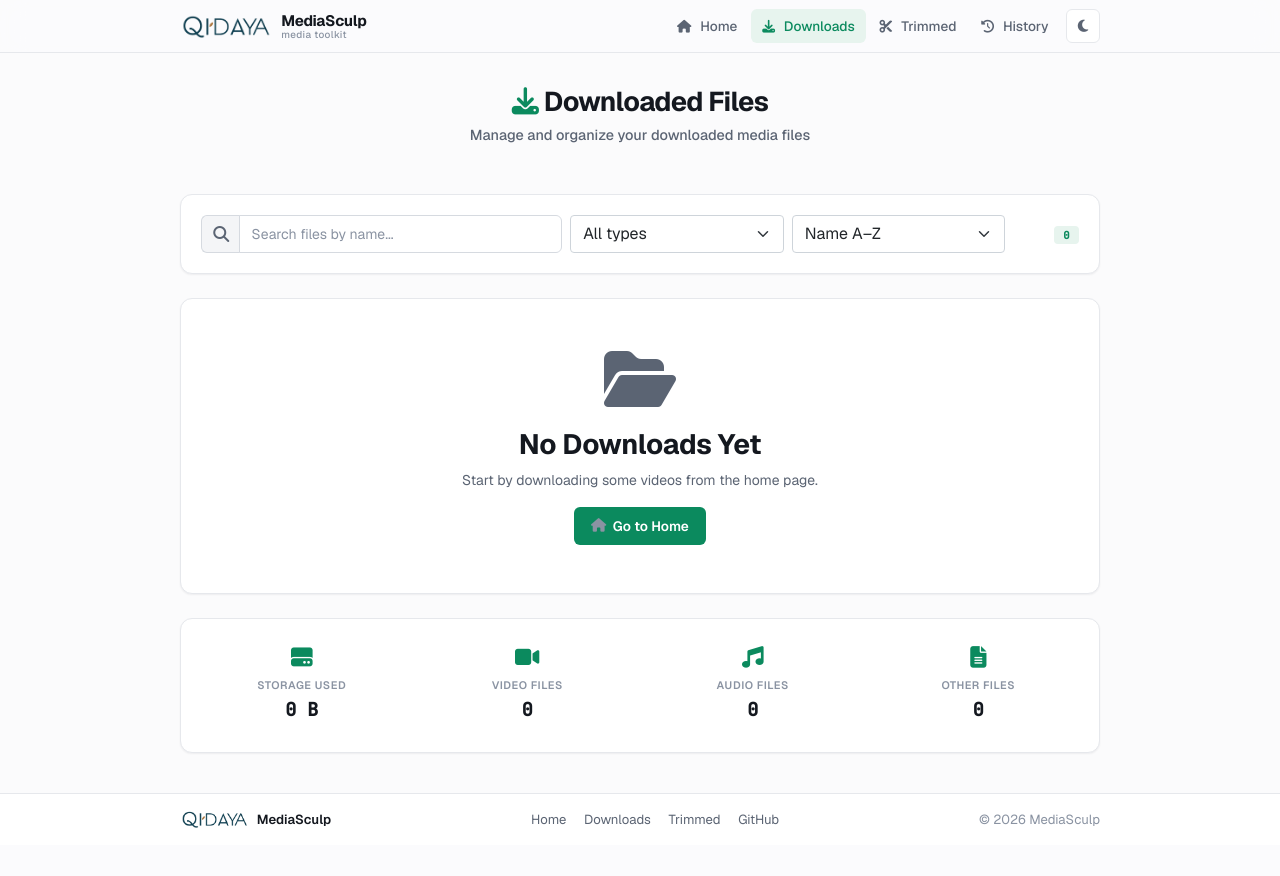
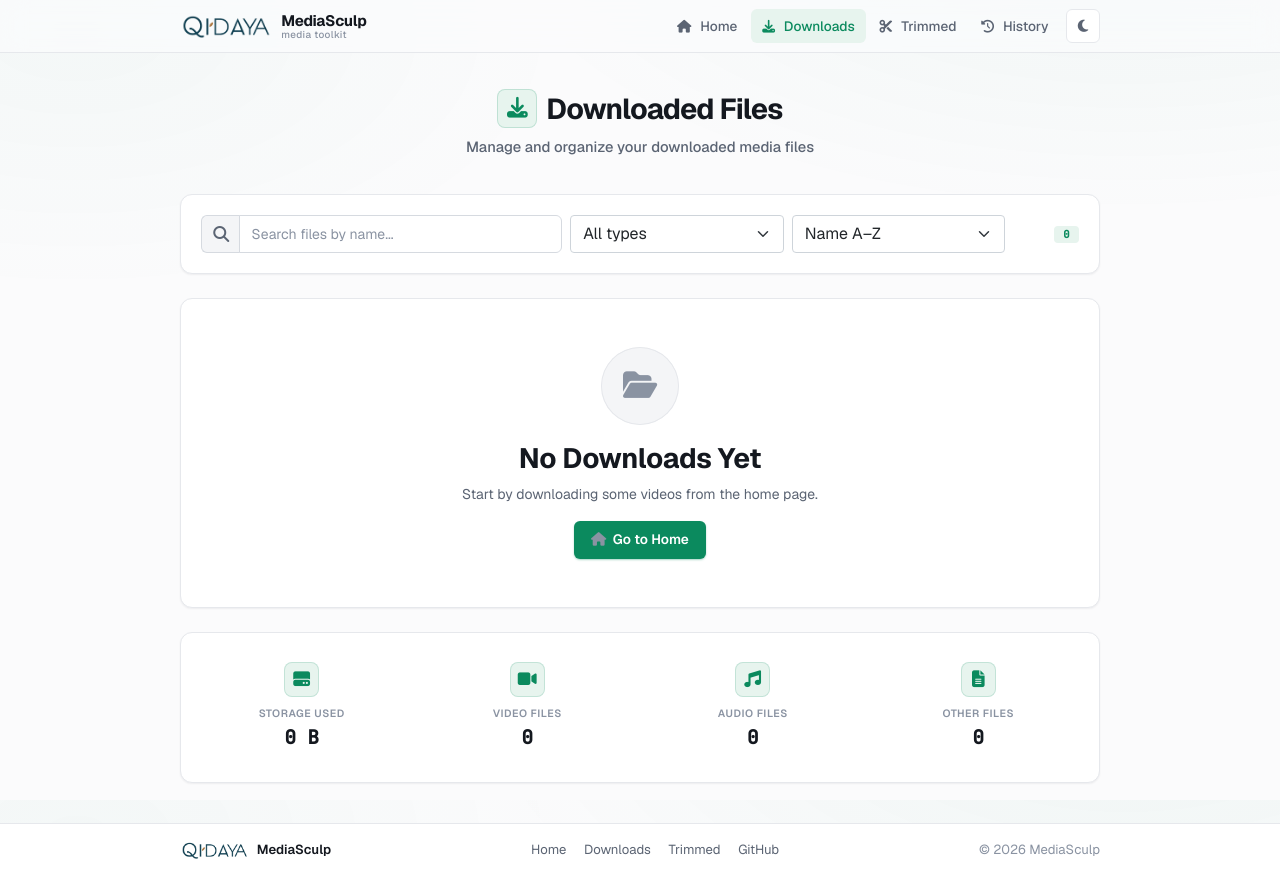
Before and after one commit to bomino/MediaSculp2.0, a Flask app: page /downloads in a window 1280 px wide. Before the commit the page ends 828 px from the top, so only its background shows below. Run offline with Flask 3, Linux system fonts and the light colour scheme; data that the repository does not hold is empty; some libraries are stand-ins or nearby versions.

Commit message:
Polish the UI across every page (light + dark)
A cohesive visual pass within the existing emerald/token system: subtle
layered background depth, a chip-framed hero icon, status/type badges as
pills with a state dot, table rhythm plus an accent bar on row hover,
composed empty states (icon in a soft circle), stat tiles with chip icons,
a gradient progress bar, and depth on primary buttons. Also fixes action
buttons wrapping (white-space: nowrap). Shared CSS, so all pages benefit.

Co-Authored-By: Claude Opus 4.8 (1M context) <noreply@anthropic.com>
Claude-Session: https://claude.ai/code/session_01JfnxF37V1LaWC7sCK9qzfo

```diff
--- a/static/styles.css
+++ b/static/styles.css
@@ -5,7 +5,8 @@
     --font-mono: 'JetBrains Mono', ui-monospace, 'SF Mono', Menlo, Consolas, monospace;
 
     --bg: #FBFBFC;
-    --bg-tint: transparent;
+    --bg-tint: radial-gradient(1100px 520px at 88% -12%, rgba(11, 138, 94, 0.05), transparent 60%),
+               radial-gradient(900px 480px at 6% 4%, rgba(11, 138, 94, 0.03), transparent 55%);
     --surface: #FFFFFF;
     --surface-2: #F4F5F7;
     --surface-glass: rgba(251, 251, 252, 0.72);
@@ -264,25 +266,42 @@ a:hover { color: var(--accent-hover); }
 /* Hero */
 .hero-section {
     text-align: center;
-    margin-bottom: 1.5rem;
-    padding: 0.5rem 0;
+    margin-bottom: 1.75rem;
+    padding: 0.75rem 0 0.5rem;
 }
 
 .hero-title {
-    font-size: 1.7rem;
-    font-weight: 700;
+    font-size: 1.8rem;
+    font-weight: 720;
     color: var(--text);
-    letter-spacing: -0.025em;
-    margin-bottom: 0.35rem;
+    letter-spacing: -0.028em;
+    margin-bottom: 0.45rem;
     text-wrap: balance;
+    display: inline-flex;
+    align-items: center;
+    gap: 0.6rem;
 }
 
-.hero-title i { color: var(--accent); }
+.hero-title i {
+    color: var(--accent);
+    background: var(--accent-weak);
+    width: 1.9em;
+    height: 1.9em;
+    display: inline-flex;
+    align-items: center;
+    justify-content: center;
+    border-radius: var(--r-md);
+    font-size: 0.72em;
+    box-shadow: inset 0 0 0 1px color-mix(in srgb, var(--accent) 18%, transparent);
+}
 
 .hero-subtitle {
-    font-size: 0.9rem;
+    font-size: 0.92rem;
     color: var(--text-muted);
     font-weight: 450;
+    max-width: 60ch;
+    margin: 0 auto;
+    text-wrap: balance;
 }
 
 /* Segmented tab control */
@@ -523,6 +542,7 @@ select.form-control {
     color: var(--btn-fg);
     cursor: pointer;
     text-decoration: none;
+    white-space: nowrap;
     transition: transform var(--dur) var(--ease), background var(--dur) var(--ease), border-color var(--dur) var(--ease), box-shadow var(--dur) var(--ease);
 }
 
@@ -534,8 +554,10 @@ select.form-control {
     --btn-bg: var(--accent);
     --btn-fg: var(--accent-contrast);
     --btn-bd: transparent;
+    box-shadow: 0 1px 2px color-mix(in srgb, var(--accent) 35%, transparent);
 }
-.btn-primary:hover { background: var(--accent-hover); border-color: transparent; box-shadow: var(--shadow-sm); }
+.btn-primary:hover { background: var(--accent-hover); border-color: transparent; box-shadow: 0 4px 12px -2px color-mix(in srgb, var(--accent) 45%, transparent); }
+.btn-primary:active { box-shadow: 0 1px 2px color-mix(in srgb, var(--accent) 35%, transparent); }
 
 .btn-success {
     --btn-bg: var(--accent);
@@ -842,18 +888,29 @@ select.form-control {
 .upload-area .upload-icon { font-size: 2.25rem; color: var(--accent); margin-bottom: 0.75rem; }
 
 /* Stat tiles (downloads / trimmed footers) */
-.stat { text-align: center; padding: 0.5rem 0.25rem; }
-.stat i { font-size: 1.35rem; color: var(--accent); }
+.stat { text-align: center; padding: 0.6rem 0.4rem; }
+.stat i {
+    font-size: 1.05rem;
+    color: var(--accent);
+    background: var(--accent-weak);
+    width: 2.2rem;
+    height: 2.2rem;
+    display: inline-flex;
+    align-items: center;
+    justify-content: center;
+    border-radius: var(--r-md);
+    box-shadow: inset 0 0 0 1px color-mix(in srgb, var(--accent) 16%, transparent);
+}
 .stat h6 {
-    font-size: 0.68rem;
+    font-size: 0.66rem;
     text-transform: uppercase;
     letter-spacing: 0.05em;
     color: var(--text-faint);
-    margin: 0.5rem 0 0.2rem;
+    margin: 0.6rem 0 0.2rem;
     font-weight: 600;
 }
 .stat p {
-    font-size: 1.15rem;
+    font-size: 1.2rem;
     font-weight: 680;
     margin: 0;
     color: var(--text);
@@ -942,6 +999,20 @@ video.rounded, video.shadow-sm { border: 1px solid var(--border); }
 /* Empty states */
 .card-body.text-center.py-5 i { color: var(--text-faint); }
 
+.empty-icon {
+    display: inline-flex;
+    align-items: center;
+    justify-content: center;
+    width: 78px;
+    height: 78px;
+    border-radius: 50%;
+    background: var(--surface-2);
+    color: var(--text-faint) !important;
+    font-size: 1.9rem !important;
+    margin-bottom: 1rem !important;
+    box-shadow: inset 0 0 0 1px var(--border);
+}
+
 /* Slim footer */
 .site-footer {
     margin-top: auto;
--- a/templates/downloads.html
+++ b/templates/downloads.html
@@ -138,11 +138,11 @@
                         </td>
                         <td>
                             {% if kind == 'video' %}
-                                <span class="badge badge-danger">VIDEO</span>
+                                <span class="badge badge-dot badge-danger">VIDEO</span>
                             {% elif kind == 'audio' %}
-                                <span class="badge badge-success">AUDIO</span>
+                                <span class="badge badge-dot badge-success">AUDIO</span>
                             {% else %}
-                                <span class="badge badge-secondary">OTHER</span>
+                                <span class="badge badge-dot badge-secondary">OTHER</span>
                             {% endif %}
                         </td>
                         <td class="text-nowrap"><small class="text-muted">{{ file.size | filesizeformat }}</small></td>
@@ -169,7 +169,7 @@
 {% else %}
 <div class="card">
     <div class="card-body text-center py-5">
-        <i class="fas fa-folder-open" style="font-size: 4rem; color: var(--text-muted); margin-bottom: 1rem;"></i>
+        <i class="fas fa-folder-open empty-icon"></i>
         <h3>No Downloads Yet</h3>
         <p class="text-muted">Start by downloading some videos from the home page.</p>
         <a href="/" class="btn btn-primary">
--- a/templates/trimmed_videos.html
+++ b/templates/trimmed_videos.html
@@ -152,7 +152,7 @@
 {% else %}
 <div class="card">
     <div class="card-body text-center py-5">
-        <i class="fas fa-video-slash" style="font-size: 4rem; color: var(--text-muted); margin-bottom: 1rem;"></i>
+        <i class="fas fa-video-slash empty-icon"></i>
         <h3>No Trimmed Videos Yet</h3>
         <p class="text-muted">Start by trimming some videos from the home page.</p>
         <a href="/" class="btn btn-primary">
```
Also changed, not shown: other parts of static/styles.css (+31 -6 lines), templates/history.html (+6 -6 lines).
